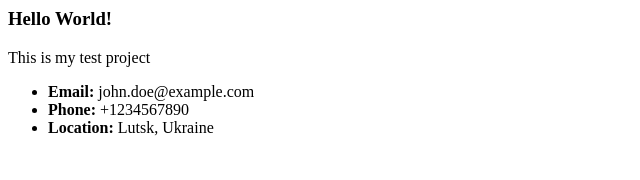
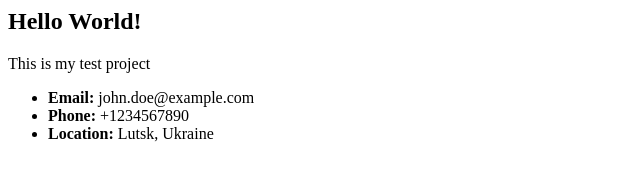
Before and after one commit to Sashamayfall/git-test-2026, a plain HTML site: page index.html in a window 1280 px wide. Shown: the whole page, without its empty margins (0-640 px from the left). Drawn offline with Linux system fonts and the light colour scheme.

Commit message:
Change header from h3 to h2

```diff
--- a/index.html
+++ b/index.html
@@ -3,7 +3,7 @@
        <title>Test Project 1</title>
    </head>
    <body>
-       <h3>Hello World!</h3>
+       <h2>Hello World!</h2>
        <p>This is my test project</p>
        <div>
            <ul>
```
